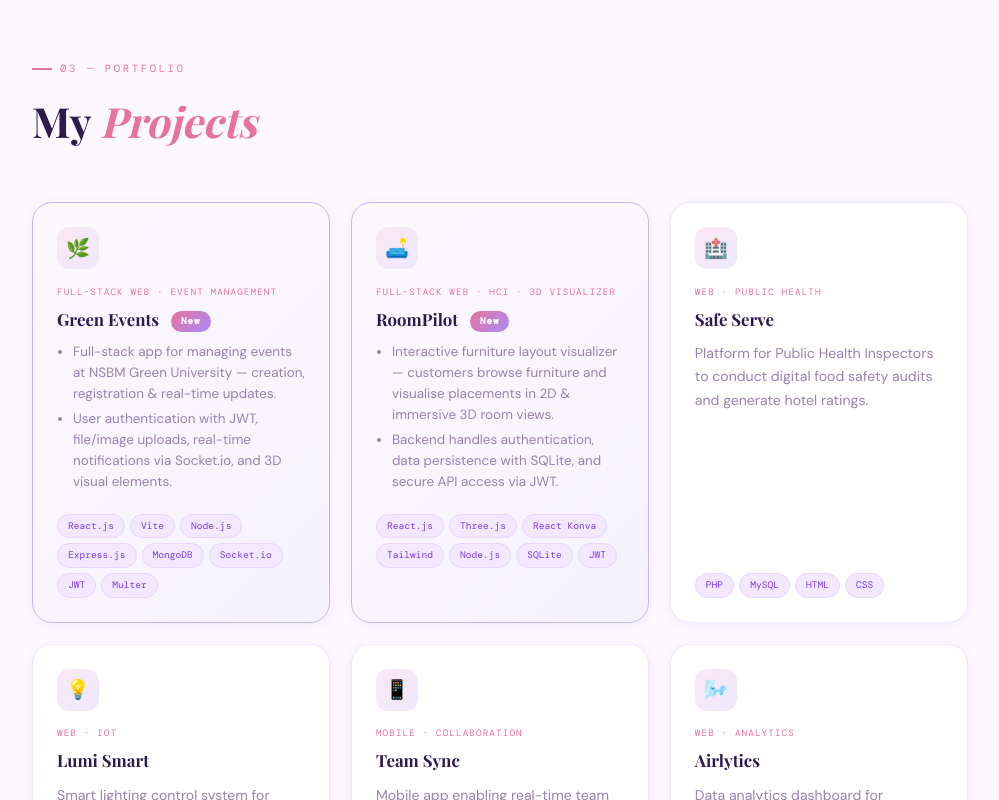
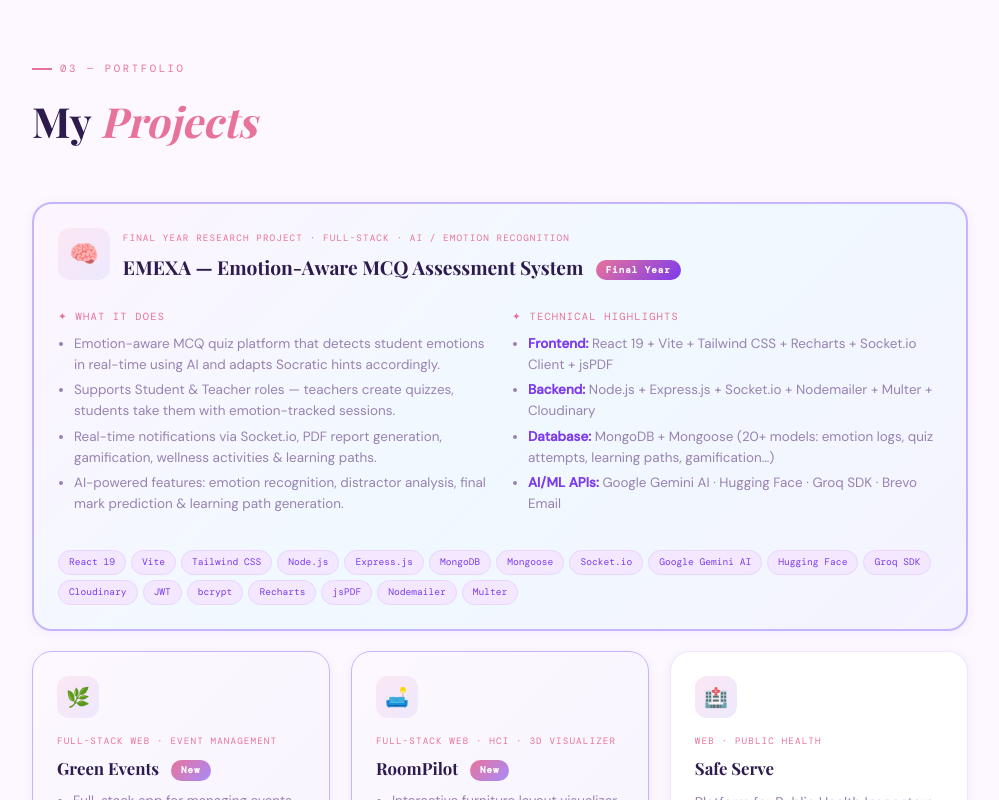
Before and after one commit to Kavindikinkini/kavindikinkini.github.io, a plain HTML site: page index.html in a window 1280 px wide. Shown: the part 3027-3827 px from the top of the page, without its empty margins (140-1139 px from the left). Drawn offline with nearby package versions, Linux system fonts and the light colour scheme; a web font is replaced by a local one.

Commit message:
Update index.html

```diff
--- a/index.html
+++ b/index.html
@@ -170,7 +170,7 @@ footer{position:relative;z-index:1;padding:2rem;text-align:center;font-family:'D
       <p>I'm skilled in building mobile and web applications with hands-on experience in full project lifecycles — from design to deployment — with strong analytical and communication skills.</p>
       <p>I'm especially proud that my research paper <em style="color:var(--deep)">"Enhancing Security with Biometric and Heart Rate Data Integration"</em> was published and presented at <strong style="color:var(--rose)">ICACT 2024</strong> ✨</p>
       <div class="stat-row">
-        <div class="stat"><div class="stat-num">10+</div><div class="stat-lbl">Projects</div></div>
+        <div class="stat"><div class="stat-num">11+</div><div class="stat-lbl">Projects</div></div>
         <div class="stat"><div class="stat-num">2+</div><div class="stat-lbl">Years</div></div>
         <div class="stat"><div class="stat-num">1</div><div class="stat-lbl">Publication</div></div>
         <div class="stat"><div class="stat-num">15+</div><div class="stat-lbl">Tech Skills</div></div>
@@ -239,6 +239,46 @@ footer{position:relative;z-index:1;padding:2rem;text-align:center;font-family:'D
   <div class="s-label">03 — Portfolio</div>
   <div class="s-title">My <span>Projects</span></div>
   <div class="proj-grid">
+
+
+    <!-- EMEXA FINAL YEAR PROJECT -->
+<div class="proj featured" style="grid-column:1/-1;border:2px solid var(--lavender);background:linear-gradient(135deg,#fdf4ff,#f0f9ff,#f5f3ff);">
+  <div style="display:flex;align-items:center;gap:.8rem;margin-bottom:.8rem;">
+    <div class="proj-icon" style="width:52px;height:52px;font-size:1.5rem;">🧠</div>
+    <div>
+      <div class="proj-tag">Final Year Research Project · Full-Stack · AI / Emotion Recognition</div>
+      <div class="proj-name" style="font-size:1.2rem;">EMEXA — Emotion-Aware MCQ Assessment System <span class="new-badge" style="background:linear-gradient(135deg,#e8739a,#7c3aed);">Final Year</span></div>
+    </div>
+  </div>
+  <div style="display:grid;grid-template-columns:1fr 1fr;gap:1.5rem;margin-bottom:1.2rem;">
+    <div>
+      <div style="font-family:'DM Mono',monospace;font-size:.65rem;color:var(--rose);letter-spacing:.12em;text-transform:uppercase;margin-bottom:.5rem;">✦ What it does</div>
+      <ul class="proj-bullets">
+        <li>Emotion-aware MCQ quiz platform that detects student emotions in real-time using AI and adapts Socratic hints accordingly.</li>
+        <li>Supports Student & Teacher roles — teachers create quizzes, students take them with emotion-tracked sessions.</li>
+        <li>Real-time notifications via Socket.io, PDF report generation, gamification, wellness activities & learning paths.</li>
+        <li>AI-powered features: emotion recognition, distractor analysis, final mark prediction & learning path generation.</li>
+      </ul>
+    </div>
+    <div>
+      <div style="font-family:'DM Mono',monospace;font-size:.65rem;color:var(--rose);letter-spacing:.12em;text-transform:uppercase;margin-bottom:.5rem;">✦ Technical Highlights</div>
+      <ul class="proj-bullets">
+        <li><strong style="color:var(--deep);">Frontend:</strong> React 19 + Vite + Tailwind CSS + Recharts + Socket.io Client + jsPDF</li>
+        <li><strong style="color:var(--deep);">Backend:</strong> Node.js + Express.js + Socket.io + Nodemailer + Multer + Cloudinary</li>
+        <li><strong style="color:var(--deep);">Database:</strong> MongoDB + Mongoose (20+ models: emotion logs, quiz attempts, learning paths, gamification…)</li>
+        <li><strong style="color:var(--deep);">AI/ML APIs:</strong> Google Gemini AI · Hugging Face · Groq SDK · Brevo Email</li>
+      </ul>
+    </div>
+  </div>
+  <div class="techs">
+    <span class="tech">React 19</span><span class="tech">Vite</span><span class="tech">Tailwind CSS</span>
+    <span class="tech">Node.js</span><span class="tech">Express.js</span><span class="tech">MongoDB</span>
+    <span class="tech">Mongoose</span><span class="tech">Socket.io</span><span class="tech">Google Gemini AI</span>
+    <span class="tech">Hugging Face</span><span class="tech">Groq SDK</span><span class="tech">Cloudinary</span>
+    <span class="tech">JWT</span><span class="tech">bcrypt</span><span class="tech">Recharts</span>
+    <span class="tech">jsPDF</span><span class="tech">Nodemailer</span><span class="tech">Multer</span>
+  </div>
+</div>
 
     <!-- NEW FEATURED PROJECTS -->
     <div class="proj featured">
@@ -371,9 +411,9 @@ footer{position:relative;z-index:1;padding:2rem;text-align:center;font-family:'D
   <div class="ref-grid">
     <div class="ref-card">
       <div style="font-size:1.5rem;margin-bottom:.6rem;">👩‍🏫</div>
-      <div class="ref-name">Dr. Mohamed Shafraz</div>
-      <div class="ref-role">Senior Lecturer, Faculty of Computing · NSBM Green University</div>
-      <div class="ref-email">✉ shafraz@nsbm.ac.lk</div>
+      <div class="ref-name">Ms. Yasanthika Mathotaarachchi</div>
+      <div class="ref-role">Lecturer, Faculty of Computing · NSBM Green University</div>
+      <div class="ref-email">✉ yasanthika.m@nsbm.ac.lk</div>
     </div>
     <div class="ref-card">
       <div style="font-size:1.5rem;margin-bottom:.6rem;">👨‍🏫</div>
```
